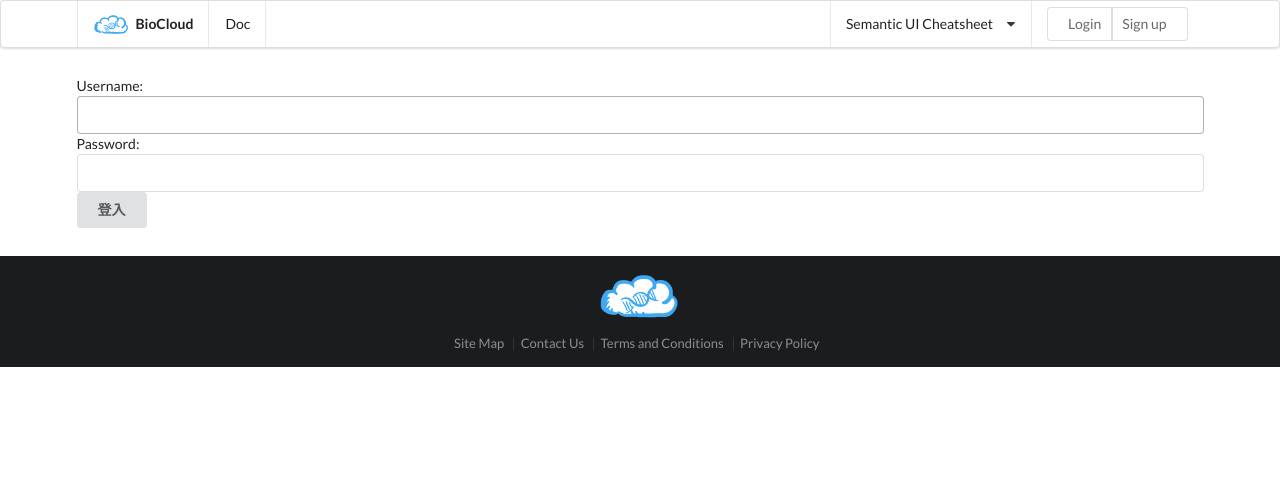
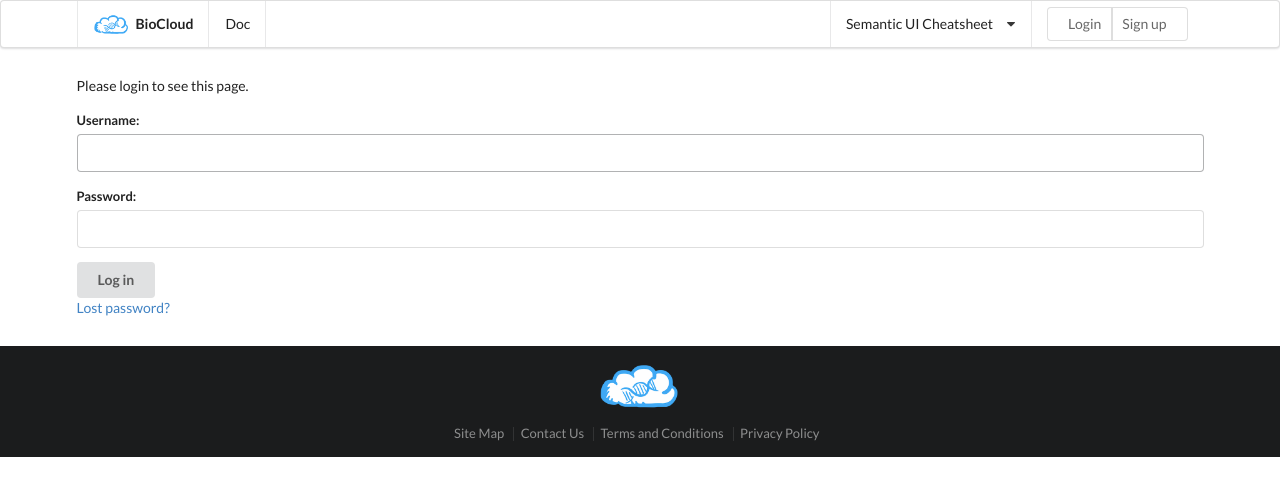
Before and after one commit to ccwang002/biocloud-server, a Django app: a page that uses biocloud/pages/templates/registration/login.html in a window 1280 px wide. Shown: the top 496 px of the page. Run offline with Django 3.2, Linux system fonts and the light colour scheme.

Commit message:
login page with error message

```diff
--- a/biocloud/pages/templates/registration/login.html
+++ b/biocloud/pages/templates/registration/login.html
@@ -1,11 +1,37 @@
 {% extends "base.html" %}
 
 {% block body %}
-    <div class="ui container">
-        <form class="ui form" method="post">
-            {% csrf_token %}
-            {{ form }}
-            <button type="submit" class="ui button">登入</button>
-        </form>
+<div class="ui container">
+  {% if next %}
+    {% if user.is_authenticated %}
+    <p>Your account doesn't have access to this page. To proceed,
+    please login with an account that has access.</p>
+    {% else %}
+    <p>Please login to see this page.</p>
+    {% endif %}
+  {% endif %}
+
+  {% if form.errors %}
+  <div class="ui error message">
+    <div class="header">Action Forbidden</div>
+    <p>Your username and password didn't match. Please try again.</p>
+  </div>
+  {% endif %}
+
+  <form class="ui form" method="post" action="{% url 'login' %}">
+    {% csrf_token %}
+    <div class="field">
+      {{ form.username.label_tag }}
+      {{ form.username }}
     </div>
+    <div class="field">
+      {{ form.password.label_tag }}
+      {{ form.password }}
+    </div>
+    <button class="ui button" type="submit">Log in</button>
+    <input type="hidden" name="next" value="{{ next }}" />
+  </form>
+  {# Assumes you setup the password_reset view in your URLconf #}
+  <p><a href="{% url 'password_reset' %}">Lost password?</a></p>
+</div>
 {% endblock body %}
```
